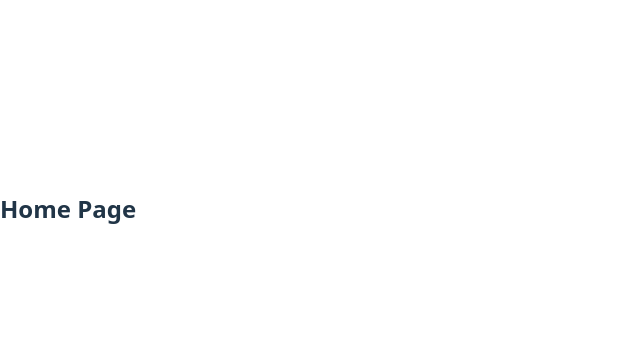
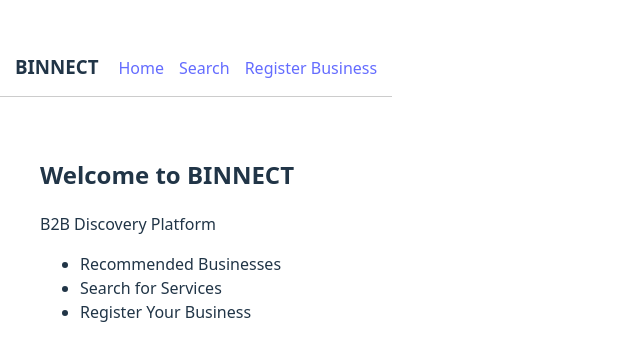
Before and after one commit to Orb-20/BINNECT, a React app in the folder frontend/: page /Home in a window 1280 px wide. Shown: the part 191-552 px from the top of the page, without its empty margins (0-640 px from the left). Built offline with nearby package versions, Linux system fonts and the light colour scheme; the HTML template or start-up script is replaced by a standard one.

Commit message:
Add Navbar component and integrate with Home page

```diff
--- a/frontend/src/App.jsx
+++ b/frontend/src/App.jsx
@@ -1,11 +1,13 @@
 import { BrowserRouter, Routes, Route } from "react-router-dom";
+import Login from "./pages/Login.jsx";
+import Home from "./pages/Home.jsx";
 
 function App() {
   return (
     <BrowserRouter>
       <Routes>
-        <Route path="/" element={<h2>Login Page</h2>} />
-        <Route path="/home" element={<h2>Home Page</h2>} />
+        <Route path="/" element={<Login />} />
+        <Route path="/Home" element={<Home />} />
       </Routes>
     </BrowserRouter>
   );
--- /dev/null
+++ b/frontend/src/components/Navbar.jsx
@@ -0,0 +1,23 @@
+import { Link } from "react-router-dom";
+
+function Navbar() {
+  return (
+    <nav style={{ padding: "15px", borderBottom: "1px solid #ccc" }}>
+      <h3 style={{ display: "inline", marginRight: "20px" }}>BINNECT</h3>
+
+      <Link to="/home" style={{ marginRight: "15px" }}>
+        Home
+      </Link>
+
+      <Link to="/search" style={{ marginRight: "15px" }}>
+        Search
+      </Link>
+
+      <Link to="/register-business">
+        Register Business
+      </Link>
+    </nav>
+  );
+}
+
+export default Navbar;
--- /dev/null
+++ b/frontend/src/pages/Home.jsx
@@ -0,0 +1,22 @@
+import Navbar from "../components/Navbar";
+
+function Home() {
+  return (
+    <div>
+      <Navbar />
+
+      <div style={{ padding: "40px" }}>
+        <h2>Welcome to BINNECT</h2>
+        <p>B2B Discovery Platform</p>
+
+        <ul>
+          <li>Recommended Businesses</li>
+          <li>Search for Services</li>
+          <li>Register Your Business</li>
+        </ul>
+      </div>
+    </div>
+  );
+}
+
+export default Home;
--- /dev/null
+++ b/frontend/src/pages/Login.jsx
@@ -0,0 +1,50 @@
+import { useNavigate } from "react-router-dom";
+import { useState } from "react";
+
+function Login() {
+  const navigate = useNavigate();
+  const [email, setEmail] = useState("");
+  const [password, setPassword] = useState("");
+
+  const handleLogin = (e) => {
+    e.preventDefault();
+    // Temporary login logic (Firebase later)
+    navigate("/Home");
+  };
+
+  return (
+    <div style={{ padding: "40px" }}>
+      <h2>BINNECT Login</h2>
+
+      <form onSubmit={handleLogin}>
+        <div>
+          <input
+            type="email"
+            placeholder="Email"
+            value={email}
+            onChange={(e) => setEmail(e.target.value)}
+            required
+          />
+        </div>
+
+        <br />
+
+        <div>
+          <input
+            type="password"
+            placeholder="Password"
+            value={password}
+            onChange={(e) => setPassword(e.target.value)}
+            required
+          />
+        </div>
+
+        <br />
+
+        <button type="submit">Login</button>
+      </form>
+    </div>
+  );
+}
+
+export default Login;
```
Also changed, not shown: frontend/pages/home.jsx (added, +16 -0 lines), frontend/App.jsx (deleted).
